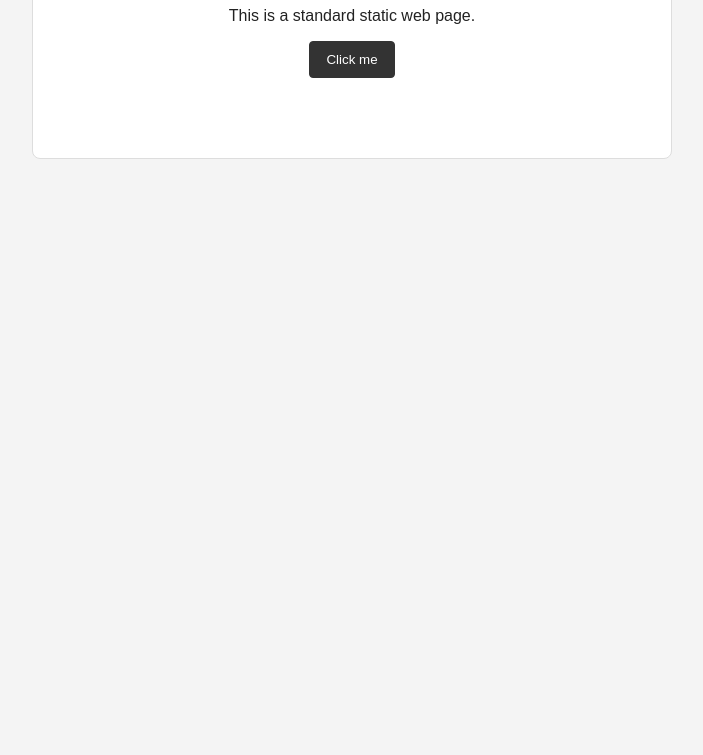
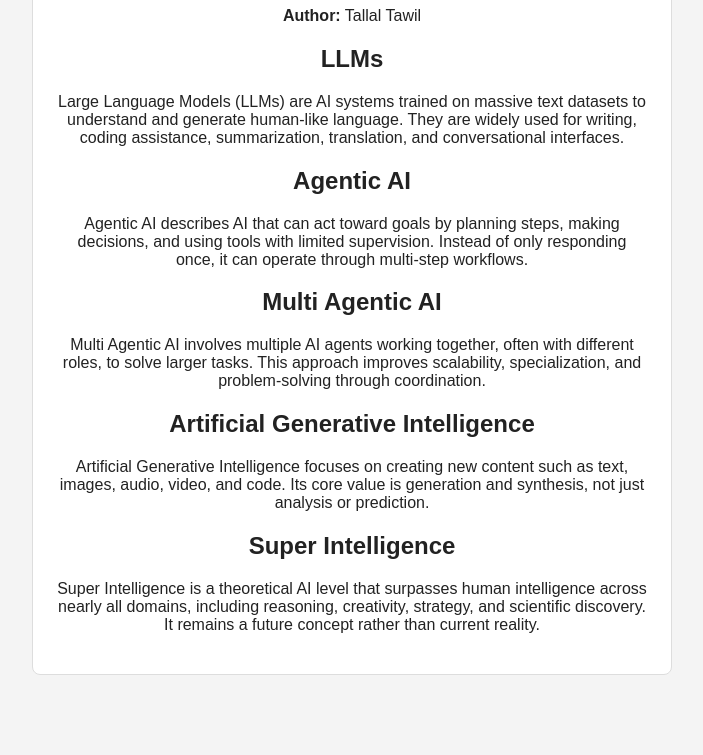
Before and after one commit to tallaltawil/codex, a plain HTML site: page index.html in a window 1280 px wide. Shown: the part 178-933 px from the top of the page, without its empty margins (288-991 px from the left). Before the commit the page ends 800 px from the top, so only its background shows below. Drawn offline with Linux system fonts and the light colour scheme.

Commit message:
Update homepage with AI concepts summary and author byline

```diff
--- a/index.html
+++ b/index.html
@@ -3,16 +3,58 @@
   <head>
     <meta charset="UTF-8" />
     <meta name="viewport" content="width=device-width, initial-scale=1.0" />
-    <title>Static Web Page</title>
+    <title>AI Concepts Summary</title>
     <link rel="stylesheet" href="styles.css" />
   </head>
   <body>
     <main class="container">
-      <h1>Welcome</h1>
-      <p>This is a standard static web page.</p>
-      <button id="actionBtn" type="button">Click me</button>
-      <p id="message" aria-live="polite"></p>
+      <h1>AI Concepts Summary</h1>
+      <p><strong>Author:</strong> Tallal Tawil</p>
+
+      <section>
+        <h2>LLMs</h2>
+        <p>
+          Large Language Models (LLMs) are AI systems trained on massive text datasets to
+          understand and generate human-like language. They are widely used for writing,
+          coding assistance, summarization, translation, and conversational interfaces.
+        </p>
+      </section>
+
+      <section>
+        <h2>Agentic AI</h2>
+        <p>
+          Agentic AI describes AI that can act toward goals by planning steps, making
+          decisions, and using tools with limited supervision. Instead of only responding
+          once, it can operate through multi-step workflows.
+        </p>
+      </section>
+
+      <section>
+        <h2>Multi Agentic AI</h2>
+        <p>
+          Multi Agentic AI involves multiple AI agents working together, often with
+          different roles, to solve larger tasks. This approach improves scalability,
+          specialization, and problem-solving through coordination.
+        </p>
+      </section>
+
+      <section>
+        <h2>Artificial Generative Intelligence</h2>
+        <p>
+          Artificial Generative Intelligence focuses on creating new content such as text,
+          images, audio, video, and code. Its core value is generation and synthesis, not
+          just analysis or prediction.
+        </p>
+      </section>
+
+      <section>
+        <h2>Super Intelligence</h2>
+        <p>
+          Super Intelligence is a theoretical AI level that surpasses human intelligence
+          across nearly all domains, including reasoning, creativity, strategy, and
+          scientific discovery. It remains a future concept rather than current reality.
+        </p>
+      </section>
     </main>
-    <script src="script.js"></script>
   </body>
 </html>
```
